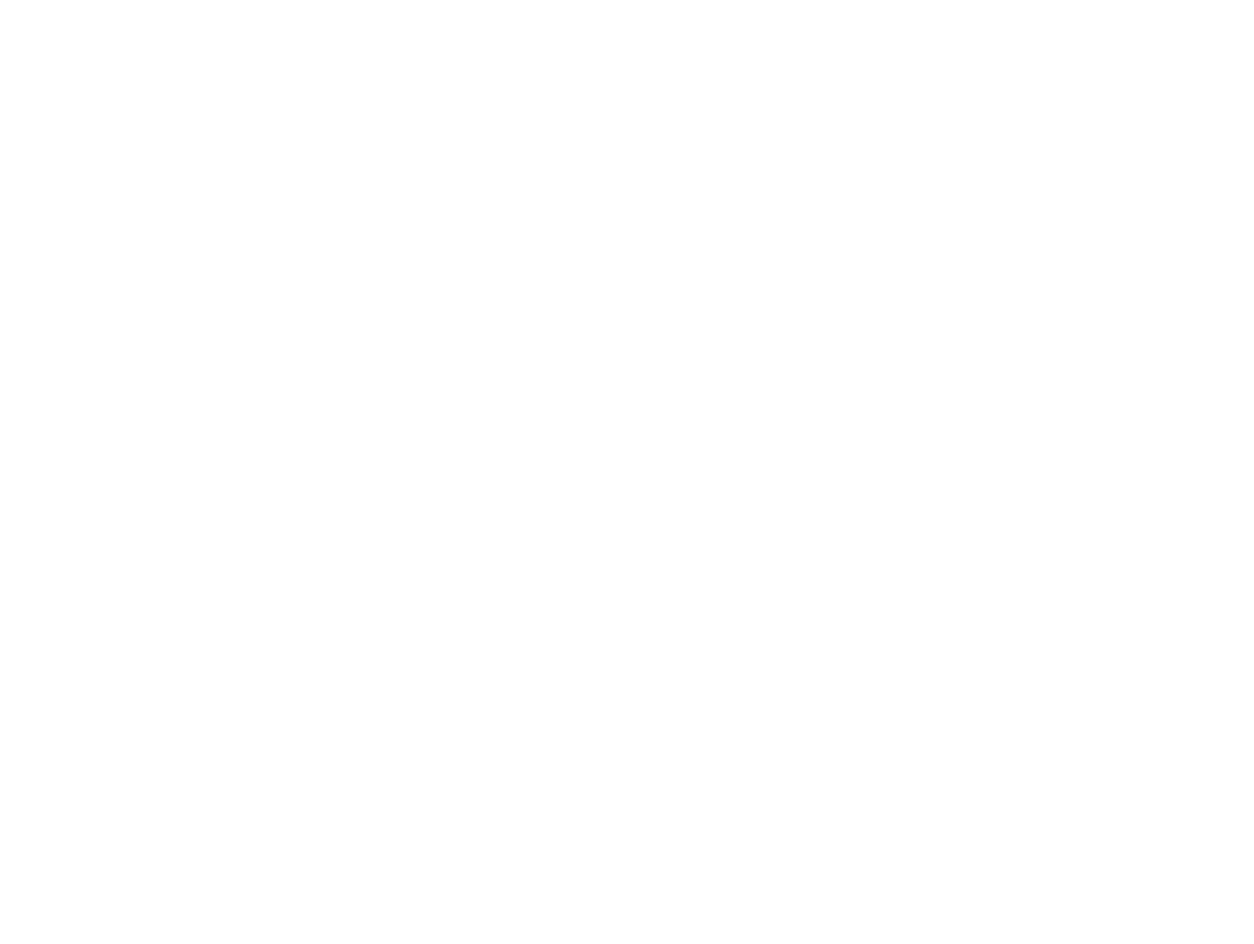
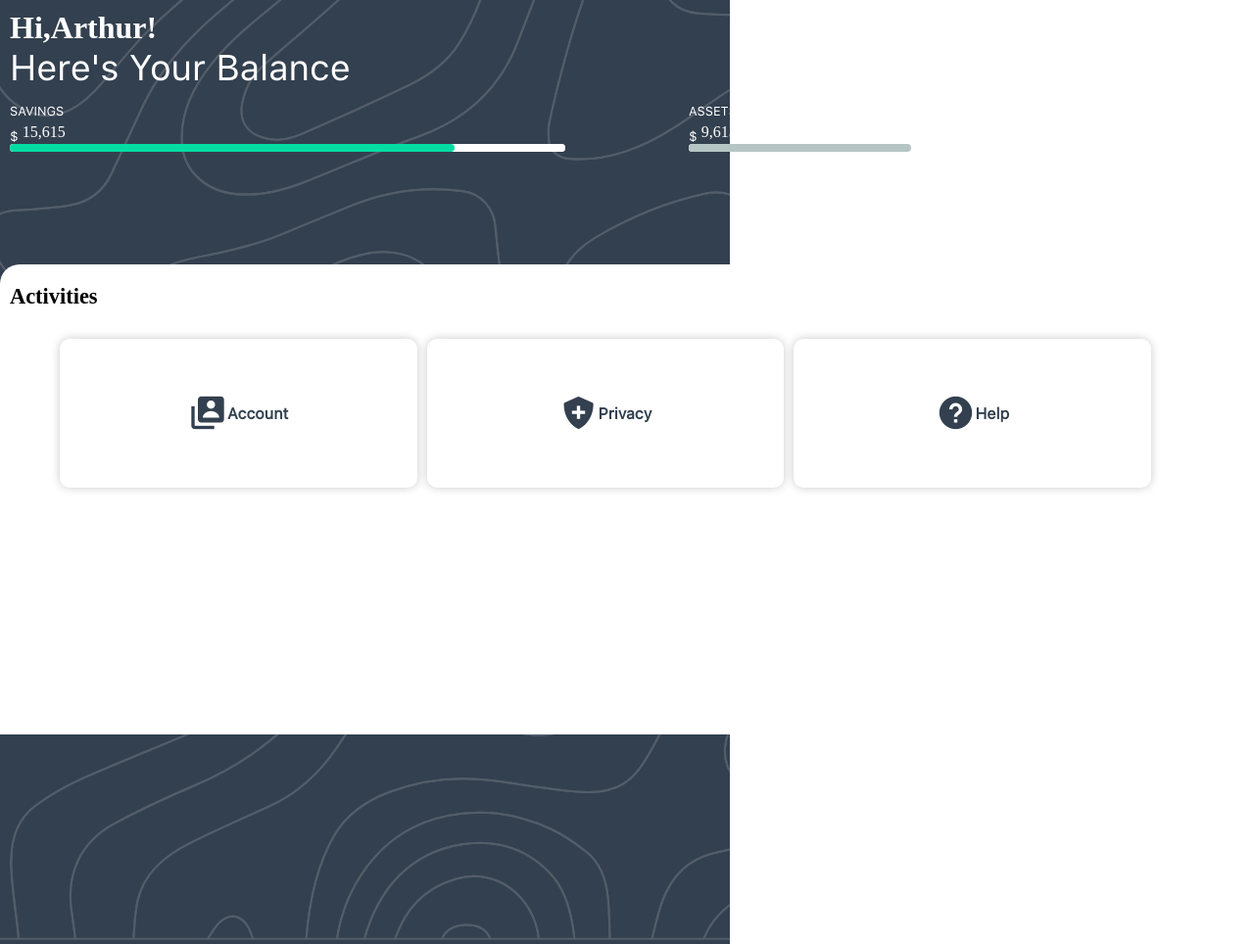
Before and after one commit to jorgelpat/virtualWallet, a plain HTML site: page index.html in a window 1280 px wide. Shown: the whole page at 98% size. Before the commit the page ends 800 px from the top, so only its background shows below. Drawn offline with nearby package versions, Linux system fonts and the light colour scheme; files whose address does not match are found by name; a web font is replaced by a local one.

Commit message:
style: :lipstick: se crea interface de perfil

```diff
--- a/css/style.css
+++ b/css/style.css
@@ -5,3 +5,168 @@
     box-sizing: border-box;
     font-family: "SF-Pro-Text-Regular";
 }
+.banner{
+    background: var(--color-secundary);
+    position: absolute;
+    z-index: -10;
+}
+.banner img{
+    width: 100%;
+    height: 120vh;
+    object-fit: cover;
+}
+.profile{
+    /* background-color: red; */
+    display: grid;
+    grid-template-columns: 1fr;
+    gap: 20px;
+}
+.profile_balance{
+    /* background-color: green; */
+    display: flex;
+    flex-direction: column;
+    gap: 15px;
+    padding: 10px;
+}
+.profile_titule{
+    /* background: blue; */
+    width: 100%;
+    display: flex;
+    flex-direction: column;
+    text-transform: capitalize;
+    color: var(--color-ternario);
+}
+.profile_titule h3{
+    font-size: 2em;
+    font-family: "SF-Pro-Text-Heavy.otf";
+}
+.profile_titule p{
+    font-size: 2.3em;
+    font-family: "SF-Pro-Text-Regular";
+}
+.profile_process{
+    display: flex;
+    flex-wrap: wrap;
+    flex-direction: row;
+    justify-content: space-between;
+    gap: 20px;
+    color: var(--color-ternario);
+}
+.profile_savings, .profile_assets{
+    display: flex;
+    flex-direction: column;
+    width: 45%;
+}
+.profile_savings small,
+.profile_assets small{
+    text-transform:uppercase;
+    font-size: .8em;
+    margin-bottom: 5px;
+}
+.profile_savings label,
+.profile_assets label{
+    font-family: "SF-Pro-Text-Semibold";
+    font-size: 1.3e,;
+}
+.profile_savings progress,
+.profile_assets progress{
+    width: 100%;
+}
+
+
+.profile_savings progress[value] {
+    --color: var(--color-primary);
+    --background: var(--color-ternario);
+    background: var(--background);
+}
+
+.profile_assets progress[value] {
+    --color: var(--color-cuarto);
+    --background: var(--color-ternario);
+    background: var(--background);
+}
+
+progress[value] {
+    -webkit-appearance: none;
+    -moz-appearance: none;
+    appearance: none;
+    border: none;
+    height: .5em;
+    border-radius: 10em;
+}
+
+.profile_savings progress[value]::-webkit-progress-bar,
+.profile_assets progress[value]::-webkit-progress-bar {
+    border-radius: 10em;
+    height: .5em;
+    background: var(--background);
+}
+
+progress[value]::-webkit-progress-value {
+    border-radius: 10em;
+    background: var(--color);
+}
+
+progress[value]::-moz-progress-bar {
+    border-radius: 10em;
+    background: var(--color);
+}
+.activities_title h3{
+    font-size: 1.4rem;
+    text-transform: capitalize;
+    font-family: "SF-Pro-Text-Bold";
+
+}
+.profile_activities{
+    background: var(--color-ternario);
+    border-top-left-radius: 20px;
+    border-top-right-radius: 20px;
+    padding: 20px 10px;
+    position: absolute;
+    /* z-index: -5; */
+    bottom: 50px;
+    height: 60vh;
+    /* transition: height .3s ease-out; */
+}
+/* .profile_activities:active{
+    height: 85vh;
+} */
+.activities_carusel_card{
+    width: 95vw;
+    display: flex;
+    flex-direction: row;
+    overflow: scroll;
+    margin: auto;
+    align-items: center;
+    justify-content: center;
+    gap: 10px;
+    margin: 15px 0;
+}
+
+.activities_carusel_img{
+    min-width: 30%;
+    min-height: 19vh;
+    background-color: var(--color-ternario);
+    border-radius: 10px;
+    box-shadow: var(--color-shadow-transparent);
+    background-size: contain;
+    background-repeat: no-repeat;
+    background-position: center;
+    position: relative;
+    display: flex;
+    flex-direction: row;
+    justify-content: center;
+    align-items: center;
+    color: var(--color-secundary);
+    margin: 15px 0;
+}
+.activities_carusel_img small,
+.carusel_img h4{
+    position: absolute;
+}
+.activities_carusel_img i{
+    font-size: 2.5em;
+}
+.activities_carusel_img h4{
+    bottom: 20px;
+}
--- a/index.html
+++ b/index.html
@@ -11,6 +11,52 @@
 
 </head>
 <body>
+    <div class="banner">
+        <img src="../storage/img/banner.svg">
+    </div>
+    <main class="profile">
+        <section class="profile_balance">
+            <article class="profile_titule">
+                <h3>Hi,Arthur!</h3>
+                <p>Here's your balance</p>
+            </article>
+            <article class="profile_process">
+                <div class="profile_savings">
+                    <small>savings</small>
+                    <label for="savings"><sub>$</sub> 15,615</label>
+                    <progress id="savings" max="100" value="80"></progress>
+                </div>
+                <div class="profile_assets">
+                    <small>assets</small>
+                    <label for="assets"><sub>$</sub> 9,615</label>
+                    <progress id="assets" max="100" value="40"></progress>
+                </div>
+            </article>
+        </section>
+        <section class="profile_activities">
+            <section class="activities_carusel">
+                <article class="activities_title">
+                    <h3>activities</h3>
+                </article>
+                <article class="activities_carusel_card">
+                    <div class="activities_carusel_img">
+                        <i class="bx bxs-user-account"></i>
+                        <h4>Account</h4>
+                    </div>
+                    <div class="activities_carusel_img">
+                        <i class="bx bxs-shield-plus"></i>
+                        <h4>Privacy</h4>
+                    </div>
+                    <div class="activities_carusel_img">
+                        <i class="bx bxs-help-circle"></i>
+                        <h4>Help</h4>
+                    </div>
+                </article>
+            </section>
+            <article>
 
+            </article>
+        </section>
+    </main>
 </body>
 </html>
```
Also changed, not shown: storage/img/banner.svg (added).
